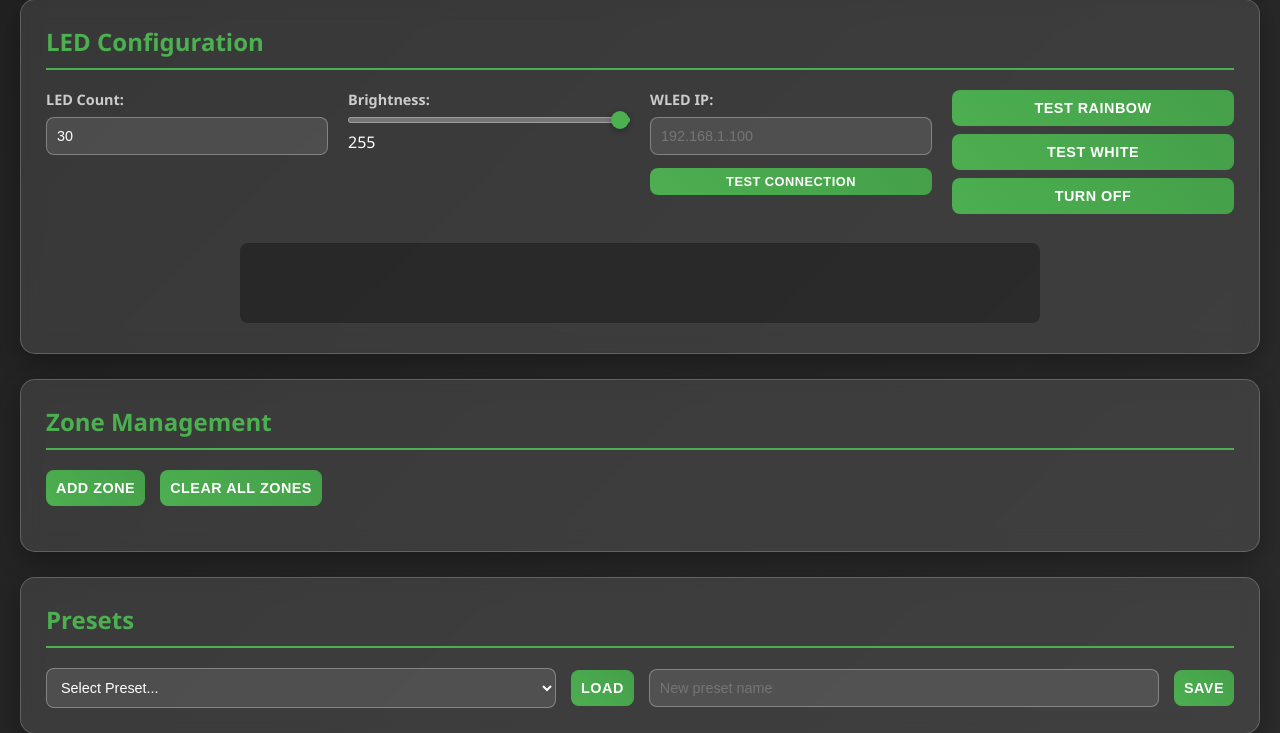
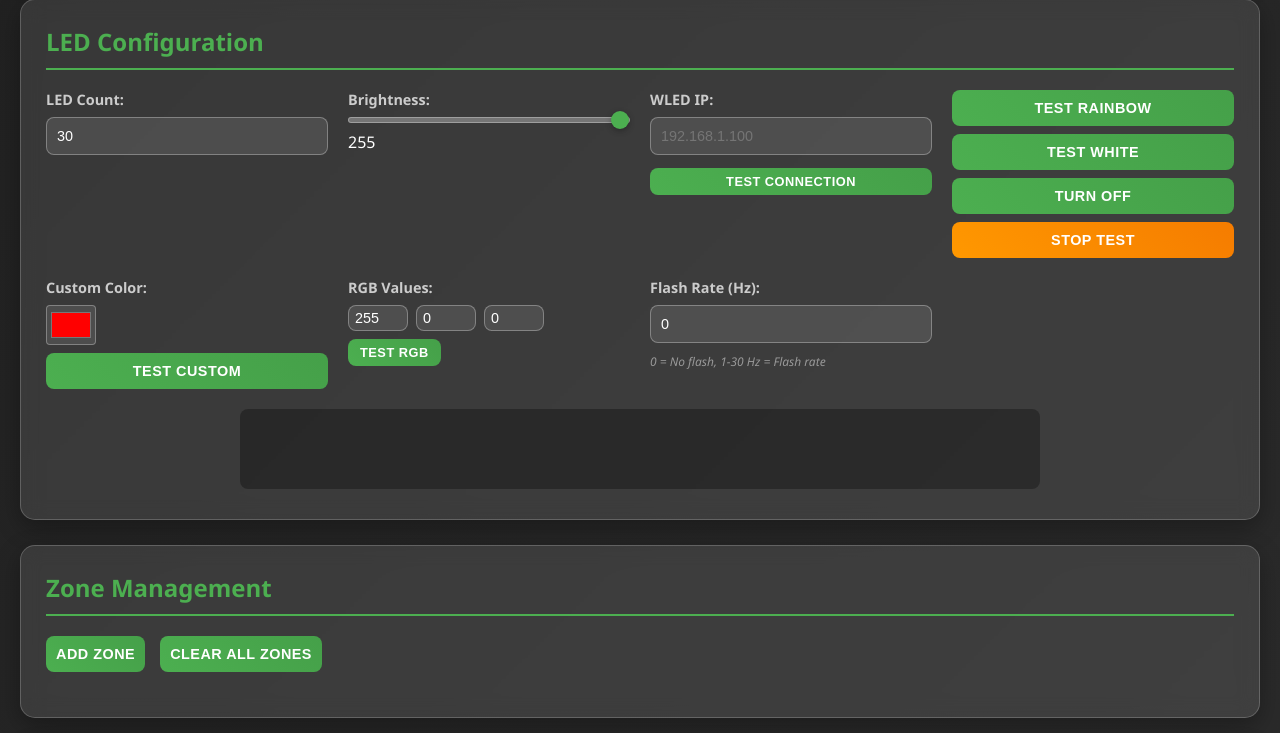
Before and after one commit to DarkFy9/circLights, a Python web app: template web/templates/index.html in a window 1280 px wide. Shown: the part 711-1444 px from the top of the page. Run offline with Jinja, Linux system fonts and the light colour scheme; the template is opened without the code that fills it, so the values that code supplies are empty; some libraries are stand-ins or nearby versions.

Commit message:
update udp working

```diff
--- a/web/static/css/style.css
+++ b/web/static/css/style.css
@@ -568,3 +568,60 @@ input[type="range"]::-moz-range-thumb {
     opacity: 0.6;
     cursor: not-allowed;
 }
+
+/* Stop Test Button */
+.stop-btn {
+    background: linear-gradient(45deg, #ff9800, #f57c00);
+    color: white;
+}
+
+.stop-btn:hover {
+    background: linear-gradient(45deg, #f57c00, #ff9800);
+    transform: translateY(-2px);
+    box-shadow: 0 4px 12px rgba(255, 152, 0, 0.4);
+}
+
+/* Ping Display */
+.ping-display {
+    display: inline-block;
+    margin-left: 10px;
+    font-size: 0.8rem;
+    color: #4CAF50;
+    font-weight: 600;
+}
+
+/* RGB Inputs */
+.rgb-inputs {
+    display: flex;
+    gap: 8px;
+    align-items: center;
+    flex-wrap: wrap;
+}
+
+.rgb-inputs input[type="number"] {
+    width: 60px;
+    padding: 4px 6px;
+}
+
+.rgb-inputs button {
+    padding: 6px 12px;
+    font-size: 0.8rem;
+}
+
+/* Color Input */
+input[type="color"] {
+    width: 50px;
+    height: 40px;
+    padding: 2px;
+    border-radius: 4px;
+    cursor: pointer;
+}
+
+/* Flash Info */
+.flash-info {
+    display: block;
+    font-size: 0.75rem;
+    color: #999;
+    margin-top: 2px;
+    font-style: italic;
+}
--- a/web/static/js/app.js
+++ b/web/static/js/app.js
@@ -110,6 +110,24 @@ class CircLightsApp {
         document.getElementById('test-rainbow')?.addEventListener('click', () => this.testLEDs('rainbow'));
         document.getElementById('test-white')?.addEventListener('click', () => this.testLEDs('white'));
         document.getElementById('test-off')?.addEventListener('click', () => this.testLEDs('off'));
+        document.getElementById('stop-test')?.addEventListener('click', () => this.stopTest());
+
+        // Custom color test buttons
+        document.getElementById('test-custom-color')?.addEventListener('click', () => this.testCustomColor());
+        document.getElementById('test-rgb-color')?.addEventListener('click', () => this.testRGBColor());
+
+        // Update RGB inputs when color picker changes
+        document.getElementById('custom-color')?.addEventListener('change', (e) => this.updateRGBFromColor(e.target.value));
+
+        // Validate flash Hz input
+        document.getElementById('flash-hz')?.addEventListener('input', (e) => {
+            const value = parseFloat(e.target.value);
+            if (value > 30) {
+                e.target.value = 30;
+            } else if (value < 0) {
+                e.target.value = 0;
+            }
+        });
 
         // WLED connection test
         document.getElementById('test-wled-connection')?.addEventListener('click', this.testWLEDConnection.bind(this));
@@ -537,7 +555,70 @@ class CircLightsApp {
     }
 
     testLEDs(pattern) {
-        this.socket.emit('led_test', { pattern });
+        // Get current flash rate for all patterns
+        const flashHz = parseFloat(document.getElementById('flash-hz').value) || 0;
+
+        // Start persistent test pattern with flash rate
+        this.socket.emit('led_test_start', {
+            pattern: pattern,
+            flash_hz: flashHz
+        });
+    }
+
+    stopTest() {
+        // Stop persistent test pattern
+        this.socket.emit('led_test_stop');
+    }
+
+    testCustomColor() {
+        const colorValue = document.getElementById('custom-color').value;
+        const flashHz = parseFloat(document.getElementById('flash-hz').value) || 0;
+
+        // Convert hex color to RGB
+        const rgb = this.hexToRgb(colorValue);
+
+        this.socket.emit('led_test_start', {
+            pattern: 'custom',
+            color: rgb,
+            flash_hz: flashHz
+        });
+    }
+
+    testRGBColor() {
+        const r = parseInt(document.getElementById('rgb-r').value) || 0;
+        const g = parseInt(document.getElementById('rgb-g').value) || 0;
+        const b = parseInt(document.getElementById('rgb-b').value) || 0;
+        const flashHz = parseFloat(document.getElementById('flash-hz').value) || 0;
+
+        // Update color picker to match RGB values
+        const hexColor = this.rgbToHex(r, g, b);
+        document.getElementById('custom-color').value = hexColor;
+
+        this.socket.emit('led_test_start', {
+            pattern: 'custom',
+            color: [r, g, b],
+            flash_hz: flashHz
+        });
+    }
+
+    updateRGBFromColor(hexColor) {
+        const rgb = this.hexToRgb(hexColor);
+        document.getElementById('rgb-r').value = rgb[0];
+        document.getElementById('rgb-g').value = rgb[1];
+        document.getElementById('rgb-b').value = rgb[2];
+    }
+
+    hexToRgb(hex) {
+        const result = /^#?([a-f\d]{2})([a-f\d]{2})([a-f\d]{2})$/i.exec(hex);
+        return result ? [
+            parseInt(result[1], 16),
+            parseInt(result[2], 16),
+            parseInt(result[3], 16)
+        ] : [0, 0, 0];
+    }
+
+    rgbToHex(r, g, b) {
+        return "#" + ((1 << 24) + (r << 16) + (g << 8) + b).toString(16).slice(1);
     }
 
     // Zone Management
@@ -799,11 +880,13 @@ class CircLightsApp {
     async testWLEDConnection() {
         const wledIP = document.getElementById('wled-ip').value;
         const statusElement = document.getElementById('wled-connection-status');
+        const pingElement = document.getElementById('wled-ping');
         const button = document.getElementById('test-wled-connection');
 
         if (!wledIP) {
             statusElement.textContent = 'Please enter an IP address';
             statusElement.className = 'connection-status error';
+            pingElement.textContent = '';
             return;
         }
 
@@ -812,13 +895,19 @@ class CircLightsApp {
         button.textContent = 'Testing...';
         statusElement.textContent = 'Testing connection...';
         statusElement.className = 'connection-status testing';
+        pingElement.textContent = 'Measuring ping...';
 
         try {
+            const startTime = performance.now();
+
             const response = await fetch('/api/led/test-connection', {
                 method: 'POST',
                 headers: { 'Content-Type': 'application/json' },
                 body: JSON.stringify({ wled_ip: wledIP })
             });
+
+            const endTime = performance.now();
+            const pingTime = Math.round(endTime - startTime);
 
             const result = await response.json();
 
@@ -826,6 +915,7 @@ class CircLightsApp {
                 const device = result.device_info;
                 statusElement.innerHTML = `✓ Connected: ${device.name} (${device.led_count} LEDs, v${device.version})`;
                 statusElement.className = 'connection-status success';
+                pingElement.textContent = `${pingTime}ms`;
 
                 // Update LED count if returned by device
                 const ledCountInput = document.getElementById('led-count');
@@ -835,12 +925,14 @@ class CircLightsApp {
             } else {
                 statusElement.textContent = `✗ Failed: ${result.error}`;
                 statusElement.className = 'connection-status error';
+                pingElement.textContent = 'N/A';
             }
 
         } catch (error) {
             console.error('Error testing WLED connection:', error);
             statusElement.textContent = '✗ Connection test failed';
             statusElement.className = 'connection-status error';
+            pingElement.textContent = 'N/A';
         } finally {
             // Reset button
             button.disabled = false;
--- a/web/templates/index.html
+++ b/web/templates/index.html
@@ -99,12 +99,36 @@
                         <input type="text" id="wled-ip" placeholder="192.168.1.100">
                         <button id="test-wled-connection" type="button">Test Connection</button>
                         <span id="wled-connection-status" class="connection-status"></span>
+                        <span id="wled-ping" class="ping-display"></span>
                     </div>
 
                     <div class="control-group">
                         <button id="test-rainbow">Test Rainbow</button>
                         <button id="test-white">Test White</button>
                         <button id="test-off">Turn Off</button>
+                        <button id="stop-test" class="stop-btn">Stop Test</button>
+                    </div>
+
+                    <div class="control-group">
+                        <label for="custom-color">Custom Color:</label>
+                        <input type="color" id="custom-color" value="#ff0000">
+                        <button id="test-custom-color">Test Custom</button>
+                    </div>
+
+                    <div class="control-group">
+                        <label for="rgb-r">RGB Values:</label>
+                        <div class="rgb-inputs">
+                            <input type="number" id="rgb-r" min="0" max="255" value="255" placeholder="R">
+                            <input type="number" id="rgb-g" min="0" max="255" value="0" placeholder="G">
+                            <input type="number" id="rgb-b" min="0" max="255" value="0" placeholder="B">
+                            <button id="test-rgb-color">Test RGB</button>
+                        </div>
+                    </div>
+
+                    <div class="control-group">
+                        <label for="flash-hz">Flash Rate (Hz):</label>
+                        <input type="number" id="flash-hz" min="0" max="30" step="0.1" value="0" placeholder="0 = Off">
+                        <span class="flash-info">0 = No flash, 1-30 Hz = Flash rate</span>
                     </div>
                 </div>
 
```
Also changed, not shown: src/led/controller.py (+14 -15 lines), src/web/server.py (+195 -31 lines).
